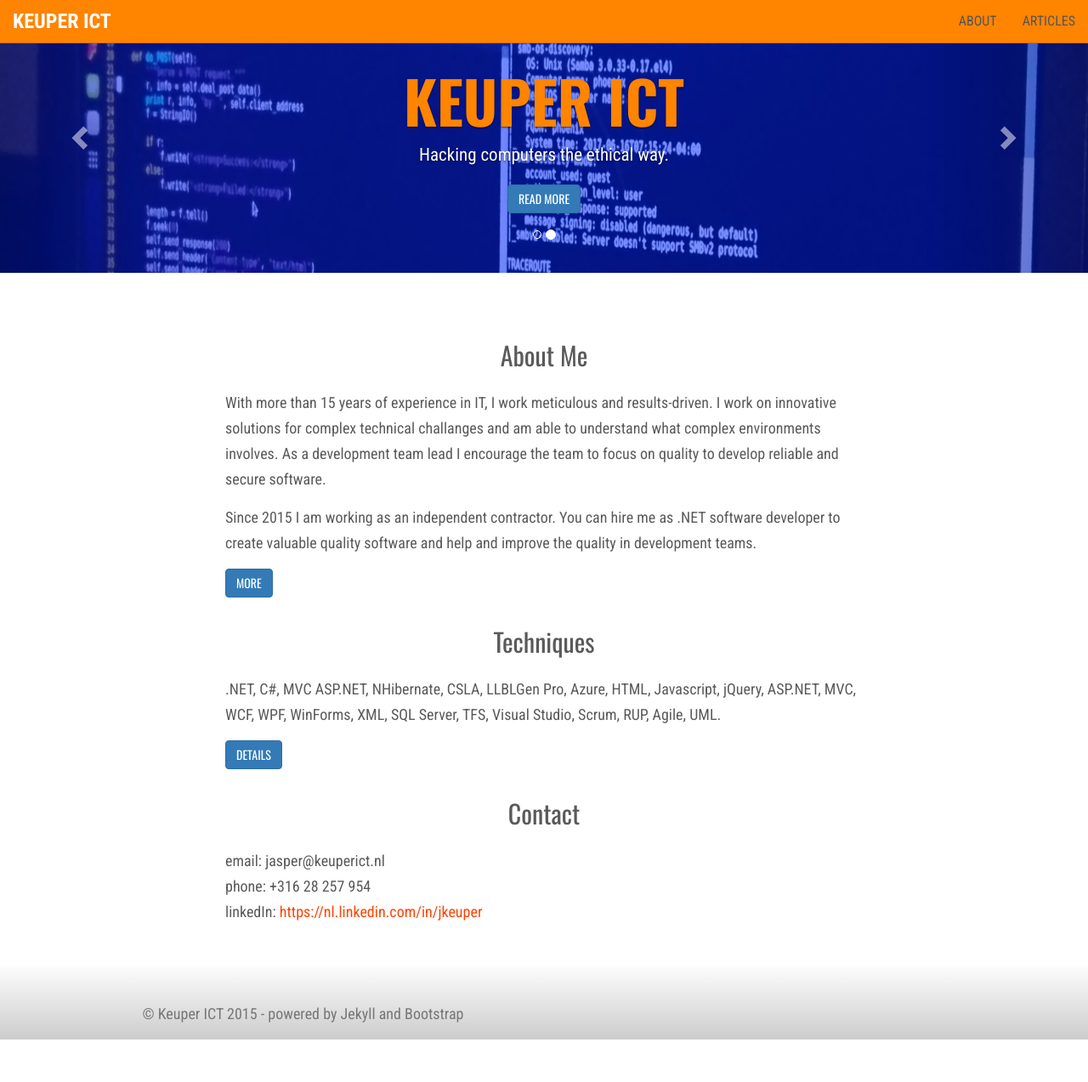
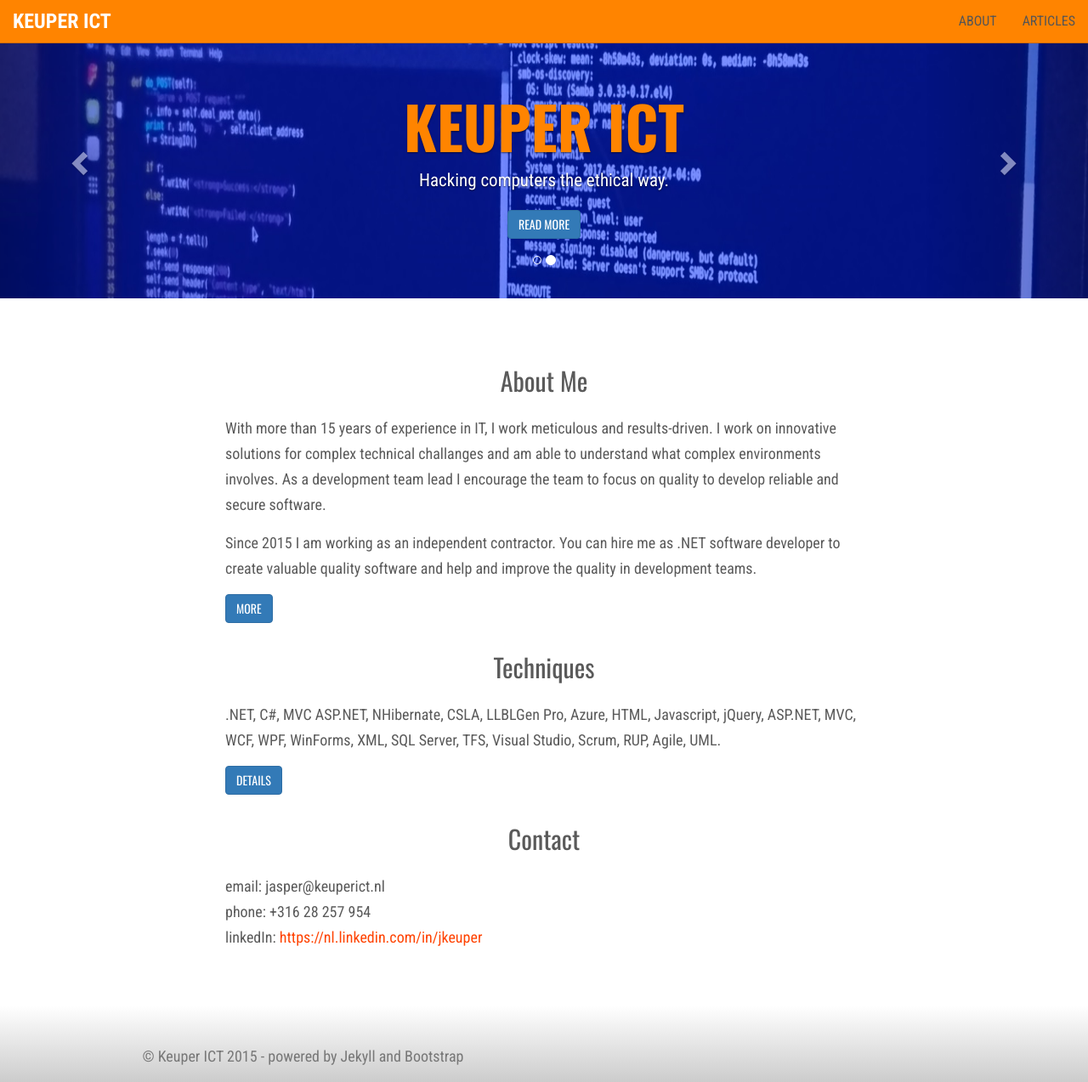
Before and after one commit to jkeuper/jkeuper.github.io, a Jekyll site: the page built from index.html, in a window 1280 px wide and 1273 px high. Shown: the whole window at 85% size. Built offline with Jekyll 4.4.1, drawn with Linux system fonts in a browser that asks for light colours; nearby versions of some CDN libraries; the list of posts is cut into pages by our own code.

Commit message:
Fixed layout

```diff
--- a/css/site.css
+++ b/css/site.css
@@ -14,9 +14,10 @@ body {
 }
 .page-wrap {
   min-height: 100%;
-  /* equal to footer height */
-  margin-bottom: -90px;
+  /* margin top+bottom equal to footer height */
+  margin-bottom: -40px;
   margin-top: -50px;
+  padding-top: 30px;
 }
 .page-wrap:after {
   content: "";
```
